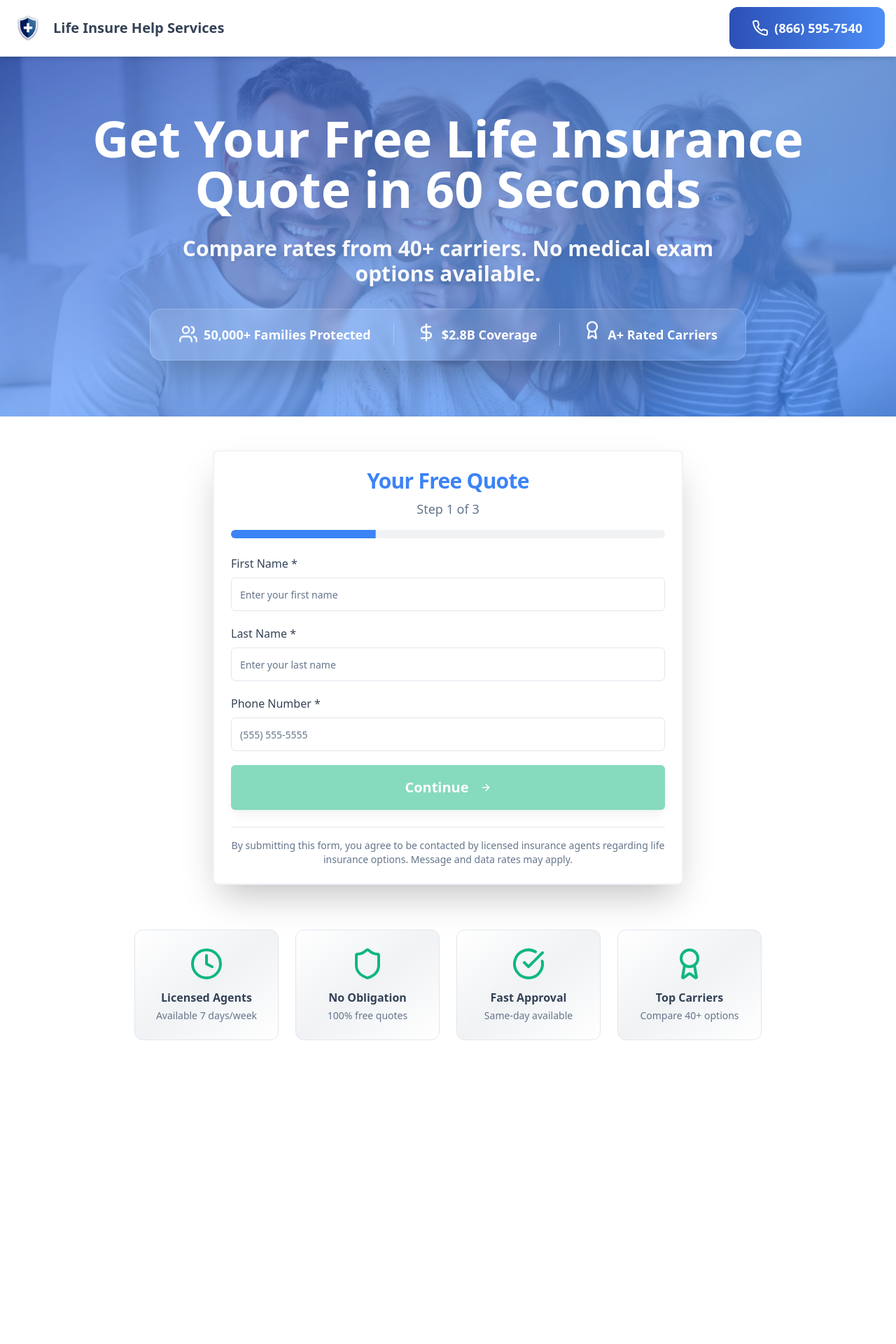
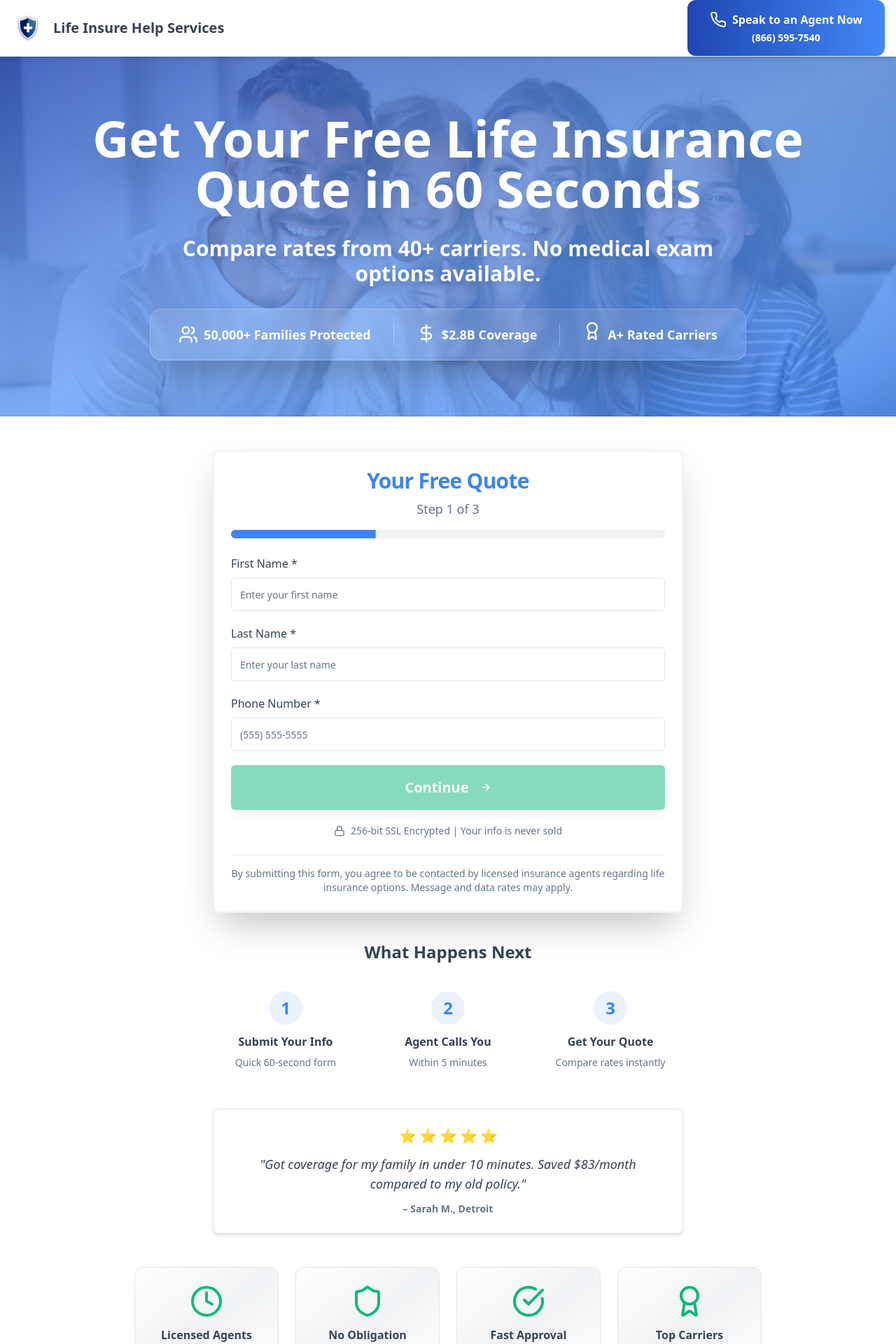
Before and after one commit to quintonw500-cmd/leadcapture-dialer, a React (Vite) app: page /quotes in a window 1280 px wide. Shown: the top 1920 px of the page at 70% size. Before the commit the page ends 1534 px from the top, so only its background shows below. Built offline with nearby package versions, Linux system fonts and the light colour scheme; the HTML template or start-up script is replaced by a standard one.

Commit message:
Add conversion boosters to quotes page

```diff
--- a/src/pages/Quotes.tsx
+++ b/src/pages/Quotes.tsx
@@ -76,11 +76,13 @@ const Quotes = () => {
           </div>
           <a
             href="tel:8665957540"
-            className="btn-call btn-call-pulse text-base md:text-lg py-3 md:py-4 px-6 md:px-8"
+            className="btn-call btn-call-pulse flex flex-col items-center gap-1 text-base md:text-lg py-3 md:py-4 px-6 md:px-8"
           >
-            <Phone className="w-5 h-5 md:w-6 md:h-6" />
-            <span className="hidden md:inline font-bold">(866) 595-7540</span>
-            <span className="md:hidden font-bold">Call Now</span>
+            <div className="flex items-center gap-2">
+              <Phone className="w-5 h-5 md:w-6 md:h-6" />
+              <span className="font-bold text-sm md:text-base">Speak to an Agent Now</span>
+            </div>
+            <span className="font-bold text-xs md:text-sm">(866) 595-7540</span>
           </a>
         </div>
       </header>
@@ -187,6 +189,11 @@ const Quotes = () => {
                 >
                   Continue <ArrowRight className="w-6 h-6 ml-2" />
                 </Button>
+
+                <div className="flex items-center justify-center gap-2 text-xs md:text-sm text-muted-foreground mt-3">
+                  <Lock className="w-4 h-4" />
+                  <span>256-bit SSL Encrypted | Your info is never sold</span>
+                </div>
               </div>
             )}
 
@@ -234,6 +241,11 @@ const Quotes = () => {
                     Continue <ArrowRight className="w-5 h-5 ml-2" />
                   </Button>
                 </div>
+
+                <div className="flex items-center justify-center gap-2 text-xs md:text-sm text-muted-foreground mt-3">
+                  <Lock className="w-4 h-4" />
+                  <span>256-bit SSL Encrypted | Your info is never sold</span>
+                </div>
               </div>
             )}
 
@@ -267,6 +279,11 @@ const Quotes = () => {
                   </Button>
                 </div>
 
+                <div className="flex items-center justify-center gap-2 text-xs md:text-sm text-muted-foreground mt-3">
+                  <Lock className="w-4 h-4" />
+                  <span>256-bit SSL Encrypted | Your info is never sold</span>
+                </div>
+
                 <div className="bg-success/10 border border-success/30 p-4 md:p-5 rounded-lg space-y-2 mt-4">
                   <div className="flex items-center gap-2 text-sm md:text-base font-semibold text-success">
                     <Lock className="w-5 h-5" />
@@ -287,8 +304,51 @@ const Quotes = () => {
           </CardContent>
         </Card>
 
+        {/* What Happens Next Section */}
+        <div className="max-w-2xl mx-auto mt-8 md:mt-10">
+          <h3 className="text-xl md:text-2xl font-bold text-center mb-6 text-foreground">What Happens Next</h3>
+          <div className="grid grid-cols-1 md:grid-cols-3 gap-4 md:gap-6">
+            <div className="flex flex-col items-center text-center p-4">
+              <div className="w-12 h-12 rounded-full bg-primary/10 flex items-center justify-center mb-3">
+                <span className="text-2xl font-bold text-primary">1</span>
+              </div>
+              <h4 className="font-semibold text-base mb-2">Submit Your Info</h4>
+              <p className="text-sm text-muted-foreground">Quick 60-second form</p>
+            </div>
+
+            <div className="flex flex-col items-center text-center p-4">
+              <div className="w-12 h-12 rounded-full bg-primary/10 flex items-center justify-center mb-3">
+                <span className="text-2xl font-bold text-primary">2</span>
+              </div>
+              <h4 className="font-semibold text-base mb-2">Agent Calls You</h4>
+              <p className="text-sm text-muted-foreground">Within 5 minutes</p>
+            </div>
+
+            <div className="flex flex-col items-center text-center p-4">
+              <div className="w-12 h-12 rounded-full bg-primary/10 flex items-center justify-center mb-3">
+                <span className="text-2xl font-bold text-primary">3</span>
+              </div>
+              <h4 className="font-semibold text-base mb-2">Get Your Quote</h4>
+              <p className="text-sm text-muted-foreground">Compare rates instantly</p>
+            </div>
+          </div>
+        </div>
+
+        {/* Social Proof Testimonial */}
+        <div className="max-w-2xl mx-auto mt-8 md:mt-10 bg-card border border-border rounded-lg p-6 shadow-md">
+          <div className="flex gap-1 mb-3 justify-center">
+            {[...Array(5)].map((_, i) => (
+              <span key={i} className="text-yellow-500 text-xl">⭐</span>
+            ))}
+          </div>
+          <p className="text-base md:text-lg text-center italic text-foreground mb-3">
+            "Got coverage for my family in under 10 minutes. Saved $83/month compared to my old policy."
+          </p>
+          <p className="text-sm text-center text-muted-foreground font-semibold">– Sarah M., Detroit</p>
+        </div>
+
         {/* Trust Badges Section */}
-        <div className="max-w-4xl mx-auto mt-12 md:mt-16">
+        <div className="max-w-4xl mx-auto mt-8 md:mt-12">
           <div className="grid grid-cols-1 sm:grid-cols-2 lg:grid-cols-4 gap-4 md:gap-6">
             <div className="trust-badge text-center group hover:scale-105 transition-transform duration-300">
               <div className="flex justify-center mb-3">
```
